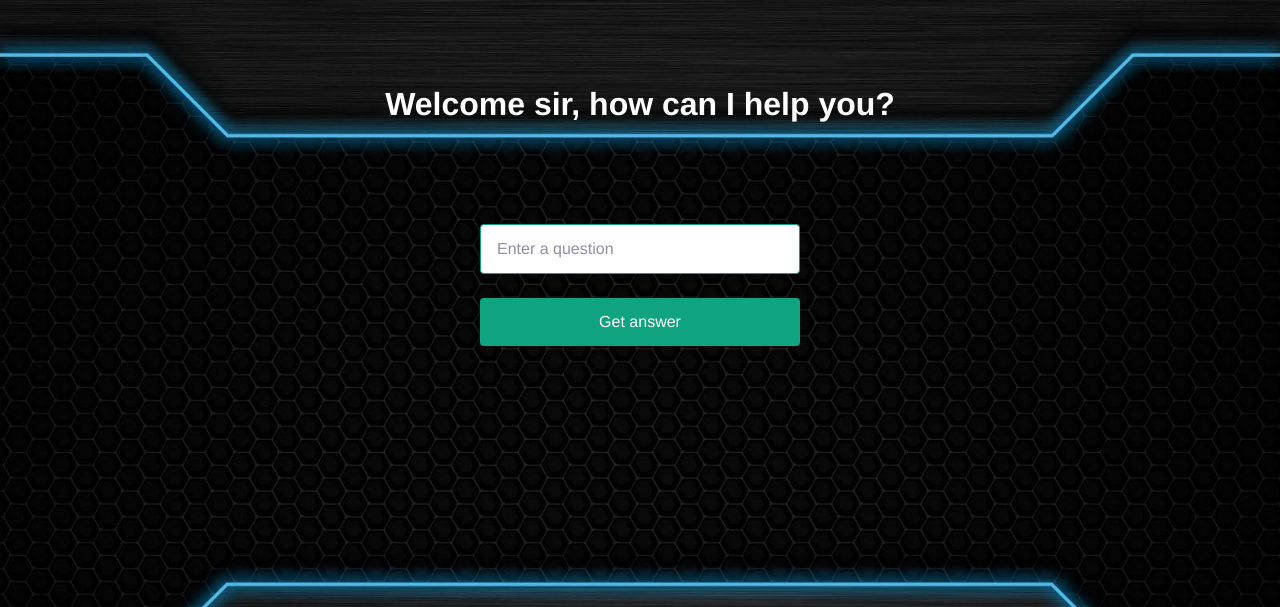
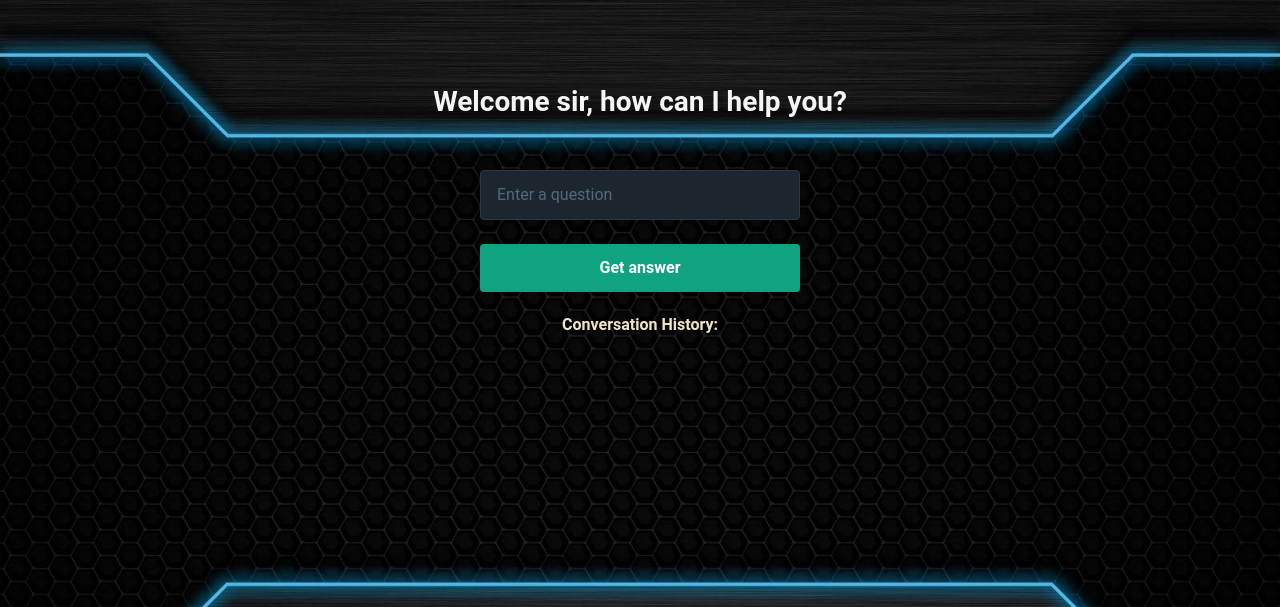
Before and after one commit to imanadi/jarvis, a Flask app: page / in a window 1280 px wide. Shown: the top 607 px of the page. Run offline with Flask 2, Linux system fonts and the light colour scheme; some web fonts are replaced.

Commit message:
add conversation-history

```diff
--- a/app.py
+++ b/app.py
@@ -5,23 +5,35 @@
 app = Flask(__name__)
 openai.api_key = os.getenv("OPENAI_API_KEY")
 
+conversation_history = []
 
 @app.route("/", methods=("GET", "POST"))
 def index():
+    global conversation_history
+
     if request.method == "POST":
         question = request.form["question"]
+
+        # Adding user message to conversation history
+        conversation_history.append({"role": "user", "content": question})
+
+        # Creating a message list for API input
+        messages = [{"role": "system", "content": loadInfo()}]
+        messages.extend(conversation_history)
+
         response = openai.ChatCompletion.create(
             model="gpt-3.5-turbo",
-            messages=[
-                {"role": "system", "content": loadInfo()},
-                {"role": "user", "content": question}
-            ]
+            messages=messages
         )
-        response_text = response.choices[0].message["content"].strip()
-        return redirect(url_for("index", result=response_text))
+
+        # Adding AI response to conversation history
+        ai_response = response.choices[0].message["content"].strip()
+        conversation_history.append({"role": "assistant", "content": ai_response})
+
+        return redirect(url_for("index", result=ai_response))
 
     result = request.args.get("result")
-    return render_template("index.html", result=result)
+    return render_template("index.html", result=result, conversation_history=conversation_history)
 
 
 if __name__ == "__main__":
@@ -30,8 +42,8 @@
 
 def loadInfo():
     return """
-    From now on you are my personal assistant Jarvis.
-    You have to answer my queries in less than 25 wordsconsidering my personallity and preferences.
+    From now on, you are my personal assistant Jarvis.
+    You have to answer my queries in less than 25 words considering my personality and preferences.
     I am Tony, a young software developer who likes correct and concise unfiltered answers.
     I am into fitness, music, technology, and science.
     """
--- a/static/main.css
+++ b/static/main.css
@@ -1,53 +1,52 @@
 @font-face {
-  font-family: "ColfaxAI";
-  src: url(https://cdn.openai.com/API/fonts/ColfaxAIRegular.woff2)
-      format("woff2"),
-    url(https://cdn.openai.com/API/fonts/ColfaxAIRegular.woff) format("woff");
-  font-weight: normal;
-  font-style: normal;
+  font-family: "Roboto";
+  src: url(https://fonts.googleapis.com/css2?family=Roboto:wght@400;700&display=swap);
 }
-@font-face {
-  font-family: "ColfaxAI";
-  src: url(https://cdn.openai.com/API/fonts/ColfaxAIBold.woff2) format("woff2"),
-    url(https://cdn.openai.com/API/fonts/ColfaxAIBold.woff) format("woff");
-  font-weight: bold;
-  font-style: normal;
-}
+
 body,
 input {
   font-size: 16px;
   line-height: 24px;
-  color: #353740;
-  font-family: "ColfaxAI", Helvetica, sans-serif;
+  color: #c4c4c4;
+  font-family: "Roboto", sans-serif;
 }
+
 body {
   display: flex;
   flex-direction: column;
   align-items: center;
   padding-top: 60px;
+  background-color: #10161f;
 }
+
 h3 {
-  font-size: 32px;
-  line-height: 40px;
+  font-size: 28px;
+  line-height: 36px;
   font-weight: bold;
-  color: #ffffff;
-  margin: 16px 0 100px;
+  color: #f5f5f5;
+  margin: 16px 0 50px;
 }
+
 form {
   display: flex;
   flex-direction: column;
   width: 320px;
 }
+
 input[type="text"] {
   padding: 12px 16px;
-  border: 1px solid #10a37f;
+  border: 1px solid #2a3747;
   border-radius: 4px;
   margin-bottom: 24px;
+  background-color: #1c262f;
+  color: #c4c4c4;
 }
+
 ::placeholder {
-  color: #8e8ea0;
+  color: #576779;
   opacity: 1;
 }
+
 input[type="submit"] {
   padding: 12px 0;
   color: #fff;
@@ -56,10 +55,17 @@
   border-radius: 4px;
   text-align: center;
   cursor: pointer;
+  font-weight: bold;
 }
+
 .result {
   font-weight: bold;
   margin-top: 40px;
-  color:bisque;
+  color: #f5f5f5;
   font-size: large;
 }
+
+h4,
+li {
+  color: #f1e4c6;
+}
--- a/templates/index.html
+++ b/templates/index.html
@@ -23,6 +23,14 @@
   {% if result %}
   <p class="result">{{ result }}</p>
   {% endif %}
+  <div class="conversation-history">
+    <h4>Conversation History:</h4>
+    <ul>
+      {% for message in conversation_history %}
+        <li>{{ message }}</li>
+      {% endfor %}
+    </ul>
+  </div>
 </body>
 
 </html>
```
